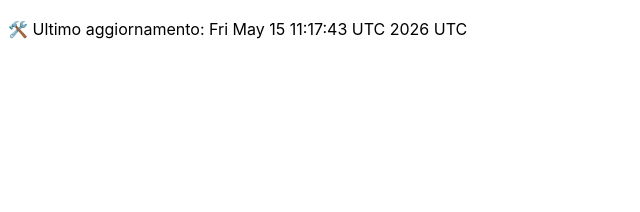
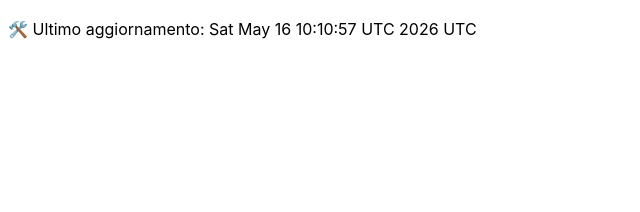
Before and after one commit to DanteTrb/DanteTrb.github.io, a Jekyll site: the page built from badges.md, in a window 1280 px wide. Shown: the top 212 px of the page, without its empty margins (0-640 px from the left). Built offline with Jekyll 4.4.1, drawn with Linux system fonts in a browser that asks for light colours; our own code applies the rules of GitHub Pages for plain Markdown files.

Commit message:
🛠️ Aggiornamento automatico badge

```diff
--- a/badges.md
+++ b/badges.md
@@ -1 +1 @@
-🛠️ Ultimo aggiornamento: Fri May 15 11:17:43 UTC 2026 UTC
+🛠️ Ultimo aggiornamento: Sat May 16 10:10:57 UTC 2026 UTC
```
